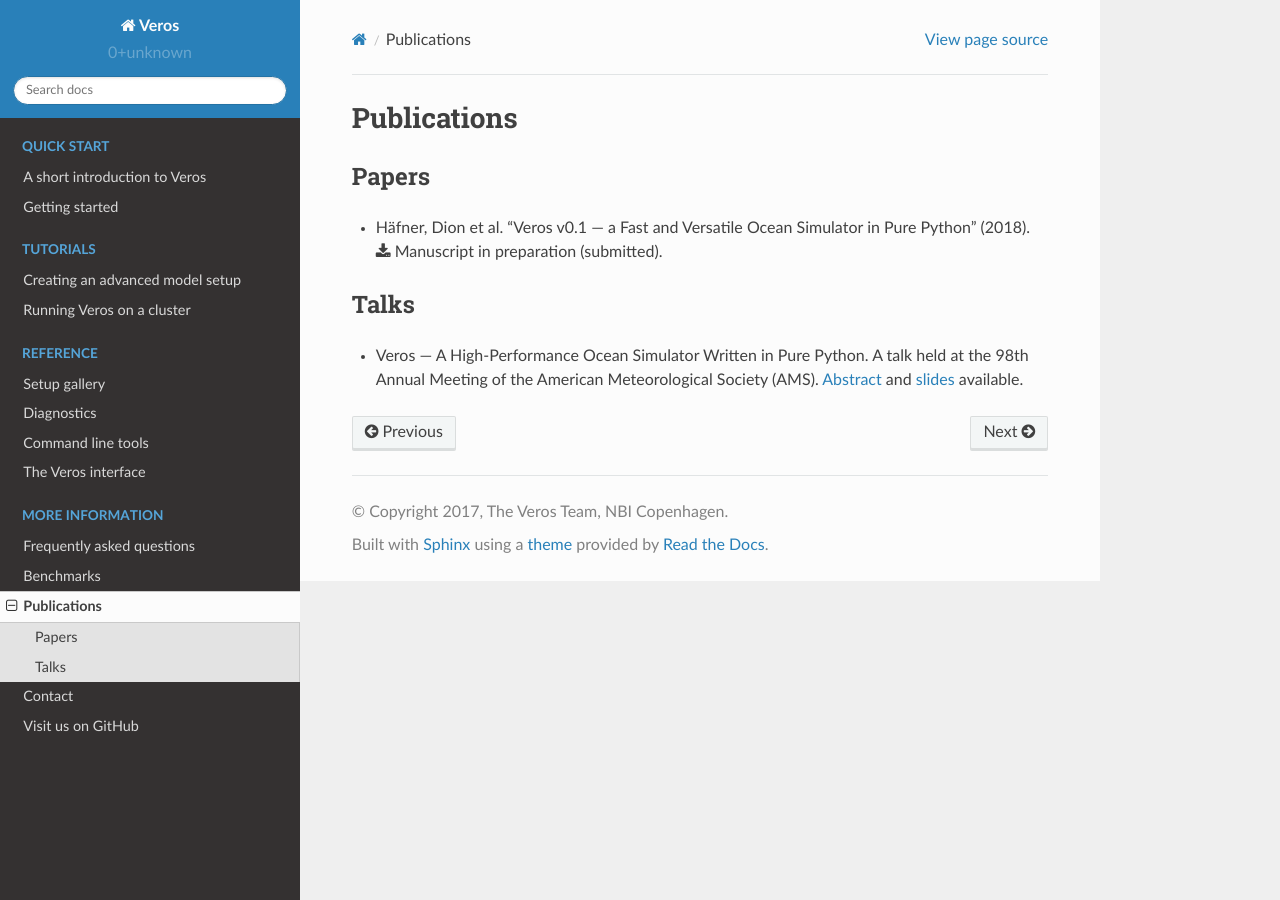
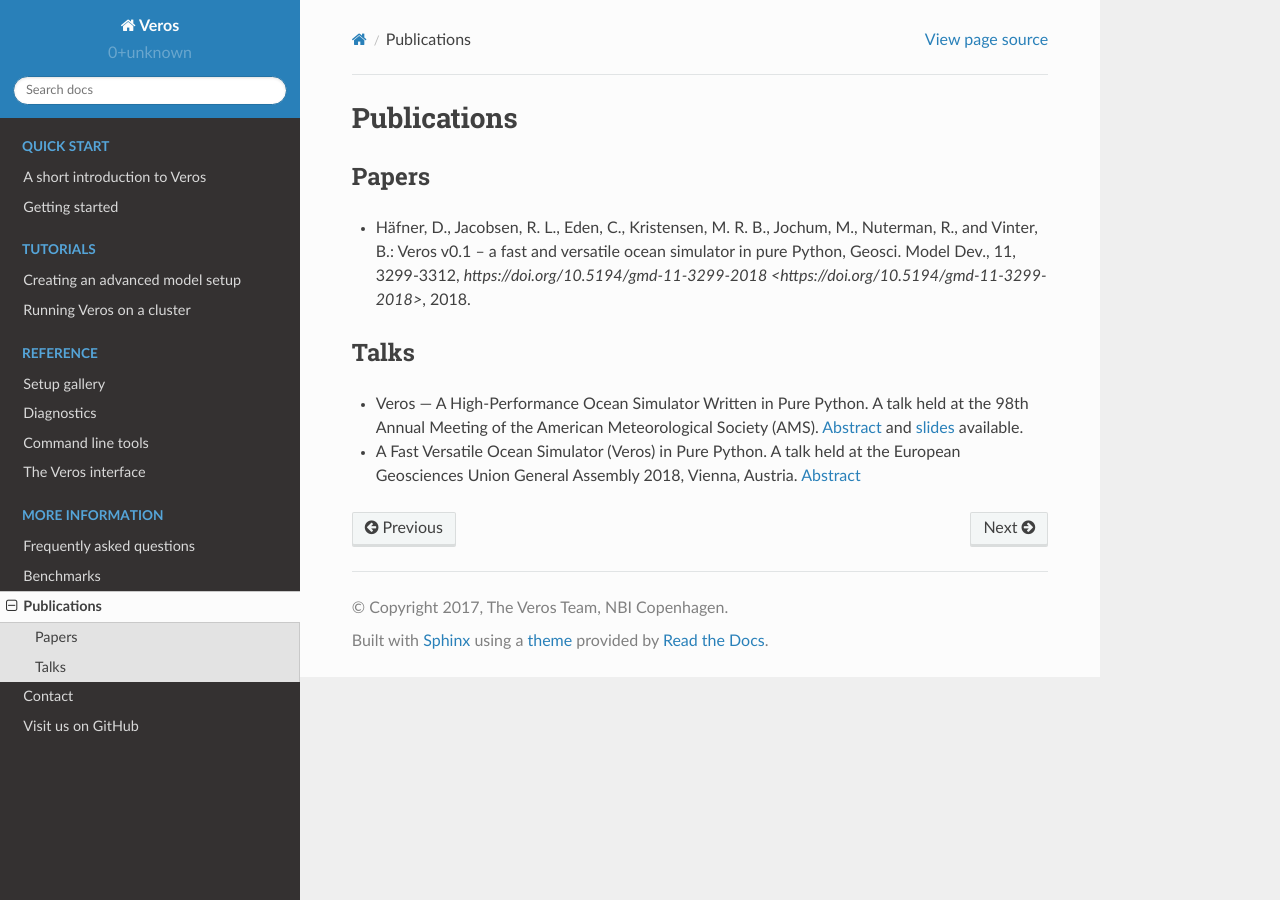
Before and after one commit to team-ocean/veros, a Sphinx documentation site: the page built from doc/more/publications.rst, in a window 1280 px wide. Built offline with Sphinx 7.4.7 and the Read the Docs theme 2.0.0, drawn with Linux system fonts in a browser that asks for light colours; pages that are not in the unit, such as notebooks, are missing from menus.

Commit message:
doc changes: installation, benchmarks, publications

```diff
--- a/doc/more/publications.rst
+++ b/doc/more/publications.rst
@@ -4,8 +4,10 @@ Publications
 Papers
 ------
 
-- Häfner, Dion et al. "Veros v0.1 — a Fast and Versatile Ocean Simulator in Pure Python" (2018).
-  :download:`Manuscript in preparation </_downloads/veros-haefner-2018.pdf>` (submitted).
+- Häfner, D., Jacobsen, R. L., Eden, C., Kristensen, M. R. B., Jochum, M.,
+  Nuterman, R., and Vinter, B.: Veros v0.1 – a fast and versatile ocean
+  simulator in pure Python, Geosci. Model Dev., 11, 3299-3312,
+  `https://doi.org/10.5194/gmd-11-3299-2018 <https://doi.org/10.5194/gmd-11-3299-2018>`, 2018.
 
 Talks
 -----
@@ -14,3 +16,6 @@ Talks
   A talk held at the 98th Annual Meeting of the American Meteorological Society (AMS).
   `Abstract <https://ams.confex.com/ams/98Annual/webprogram/Paper324397.html>`_ and
   `slides <http://slides.com/dionhaefner/veros-ams/>`_ available.
+- A Fast Versatile Ocean Simulator (Veros) in Pure Python.
+  A talk held at the European Geosciences Union General Assembly 2018, Vienna, Austria.
+  `Abstract <https://meetingorganizer.copernicus.org/EGU2018/EGU2018-7122-2.pdf>`_
```
Also changed, not shown: doc/more/benchmarks.rst (+37 -0 lines), doc/quickstart/get-started.rst (+4 -3 lines), 1 other file.
